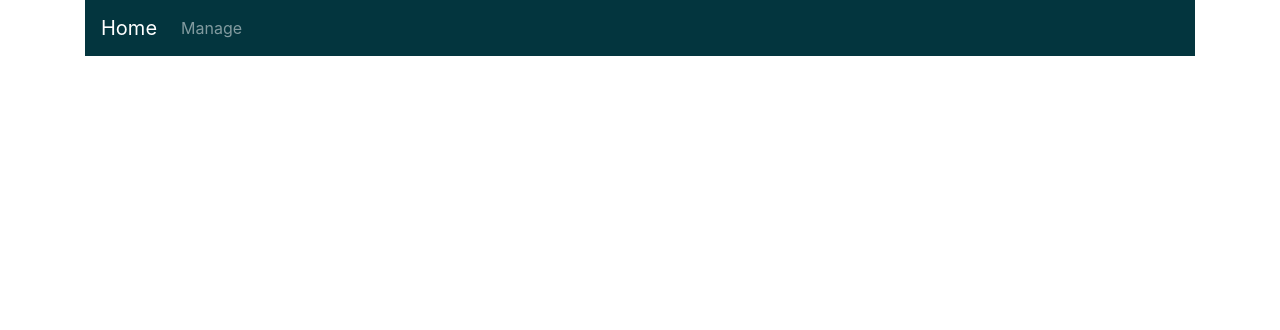
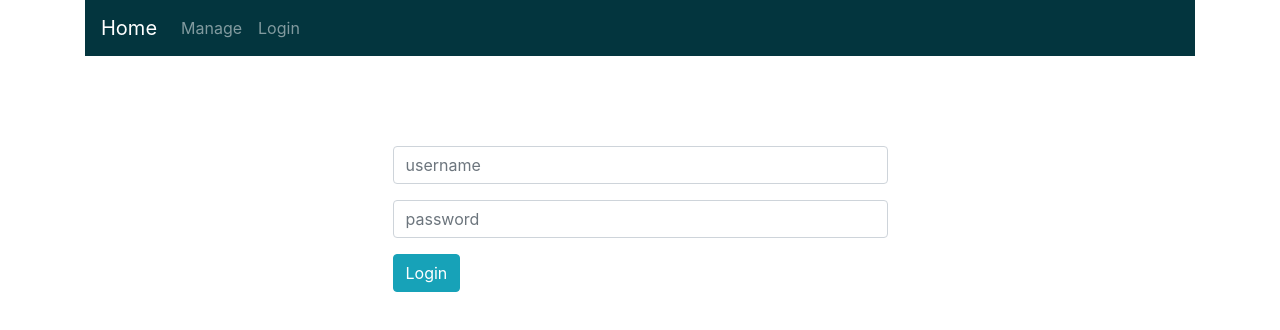
Before and after one commit to ditsikts/tvseries-tracking, a React (Create React App) app: page /login in a window 1280 px wide. Shown: the top 330 px of the page. Built offline with nearby package versions, Linux system fonts and the light colour scheme.

Commit message:
addLogin

```diff
--- /dev/null
+++ b/src/Components/Login.jsx
@@ -0,0 +1,62 @@
+import React, { Component } from 'react';
+
+class Login extends Component {
+    constructor(props) {
+        super(props);
+        this.state = {username: '', password: '', isAuthenticated: false, open: false};
+    }
+
+    login = () => {
+        const user = {userName: this.state.username, password: this.state.password};
+        fetch("http://localhost:8080/login", {
+            method: 'POST',
+            body: JSON.stringify(user)
+        })
+            .then(res => {
+                const jwtToken = res.headers.get('Authorization');
+                if (jwtToken !== null) {
+                    sessionStorage.setItem("jwt", jwtToken);
+                    this.setState({isAuthenticated: true});
+                }
+                else {
+                    this.setState({open: true});
+                }
+            })
+            .catch(err => console.error(err))
+    };
+
+    handleChange = (event) => {
+        this.setState({[event.target.name] : event.target.value});
+    };
+
+    render() {
+        if (this.state.isAuthenticated === true) {
+            return (<h1>Loggedin</h1>)
+        }
+        else {
+            return (
+                <div id="login">
+                    <h3 className="text-center text-white pt-5">Login form</h3>
+                    <div className="container">
+                        <div id="login-row" className="row justify-content-center align-items-center">
+                        <div id="login-column" className="col-md-6">
+                         <div id="login-box" className="col-md-12">
+                        <div className="form-group">
+                            <input type="text" name="username" onChange={this.handleChange} className="form-control" placeholder="username" />
+                        </div>
+                        <div className="form-group">
+                            <input type="password" name="password" onChange={this.handleChange}  className="form-control" placeholder="password" />
+                        </div>
+                             <input type="submit" name="submit" onClick={this.login} className="btn btn-info btn-md" value="Login"/>
+                         </div>
+                        </div>
+                        </div>
+                </div>
+                </div>
+
+            );
+        }
+    }
+}
+
+export default Login;
--- a/src/Components/MainMenu/main-menu.jsx
+++ b/src/Components/MainMenu/main-menu.jsx
@@ -2,6 +2,7 @@ import React from 'react';
 import Search from '../Search/search';
 import { BrowserRouter as Router, Route, Link } from "react-router-dom";
 import ManageTvSeries from '../ManageTvSeries/manage-tv-series';
+import Login from '../Login';
 import './main-menu.css';
 
 class MainMenu extends React.Component {
@@ -19,13 +20,17 @@ class MainMenu extends React.Component {
             <div className="collapse navbar-collapse" id="navbarNav">
               <ul className="navbar-nav">
                 <li className="nav-item">
-                  <Link className="nav-link" to="/manage/">Manage </Link>
+                  <Link className="nav-link" to="/manage/">Manage</Link>
+                </li>
+                <li className="nav-item">
+                  <Link className="nav-link" to="/login/">Login</Link>
                 </li>
               </ul>
             </div>
           </nav>
           <Route path="/" exact component={Search} />
           <Route path="/manage/" component={ManageTvSeries} />
+          <Route path="/login/" component={Login} />
         </Router>
       </div>
     );
--- a/src/Components/ManageTvSeries/EditTvSeries/edit-tv-series.jsx
+++ b/src/Components/ManageTvSeries/EditTvSeries/edit-tv-series.jsx
@@ -88,7 +88,6 @@ class EditTvSeries extends React.Component {
 
   getFormInput = (updatedTvSeries) => {
     this.submitForm(updatedTvSeries);
-
   }
 
   tabHandler = (action, id) => {
```
